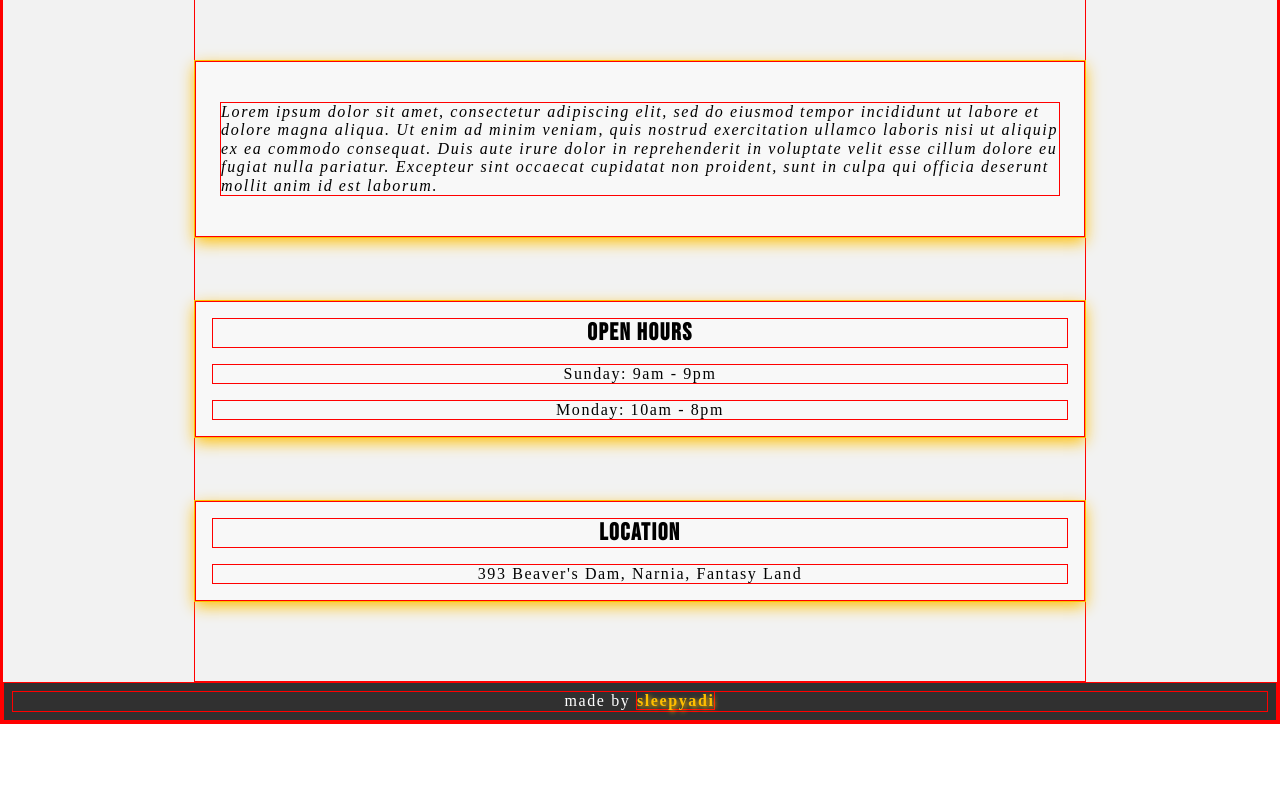
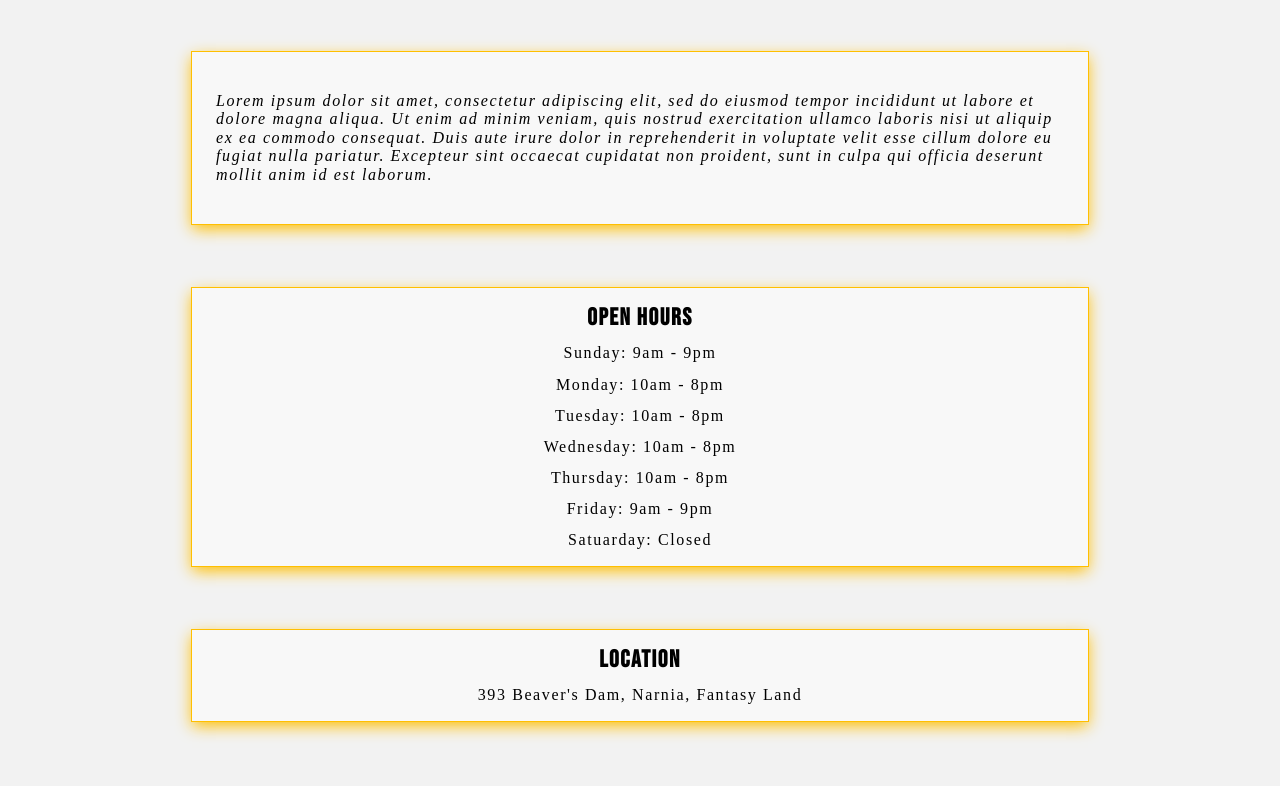
Before and after one commit to sleepyadi/restaurant-page, a website built with webpack: page src/template.html in a window 1280 px wide. Shown: the part 255-1041 px from the top of the page. Before the commit the page ends 979 px from the top, so only its background shows below. Built offline with nearby package versions, Linux system fonts and the light colour scheme.

Commit message:
Remove unecessary/unused code

```diff
--- a/src/TEXT_DATA.js
+++ b/src/TEXT_DATA.js
@@ -26,7 +26,7 @@ const ABOUT = {
 const HOME = {
     desc: "Lorem ipsum dolor sit amet, consectetur adipiscing elit, sed do eiusmod tempor incididunt ut labore et dolore magna aliqua. Ut enim ad minim veniam, quis nostrud exercitation ullamco laboris nisi ut aliquip ex ea commodo consequat. Duis aute irure dolor in reprehenderit in voluptate velit esse cillum dolore eu fugiat nulla pariatur. Excepteur sint occaecat cupidatat non proident, sunt in culpa qui officia deserunt mollit anim id est laborum.",
 
-    openTime: ["Sunday: 9am - 9pm","Monday: 10am - 8pm"],
+    openTime: ["Sunday: 9am - 9pm","Monday: 10am - 8pm","Tuesday: 10am - 8pm","Wednesday: 10am - 8pm", "Thursday: 10am - 8pm","Friday: 9am - 9pm", "Satuarday: Closed"],
 
     location: "393 Beaver's Dam, Narnia, Fantasy Land"
 }
--- a/src/styles/main.css
+++ b/src/styles/main.css
@@ -16,7 +16,6 @@
     box-sizing: border-box;
     margin: 0;
     padding: 0;
-    border: 1px solid red;
 }
 
 :root {
@@ -31,10 +30,11 @@
     --card-bg: rgba(255, 255, 255, 0.4);
     --main-title-fnt: 'Dancing Script';
     --sub-title-fnt: 'Bebas Neue';
-    /* --desc-font: 'Monster Rat'; */
 }
 
-body, #content {
+body,
+html,
+#content {
     min-height: 100vh;
 }
 
@@ -122,14 +122,14 @@ main {
 .home .home__desc {
     padding: 2.5em 1.5em;
     font-style: italic;
-    /* font-family: var(--desc-font); */
+
 }
 
 .home__time, .home__location {
     text-align: center;
     display: flex;
     flex-direction: column;
-    row-gap: 1rem;
+    row-gap: 0.8rem;
 }
 
 .home__time-title, .home__location-title {
--- a/src/utils.js
+++ b/src/utils.js
@@ -17,9 +17,6 @@ class LayoutCreator {
         throw new Error('Cannot re-assign element after object initialization.');
     }
 
-    addChild() {
-
-    }
 
     addElement(elements) {
         if (elements instanceof Array) {
```
